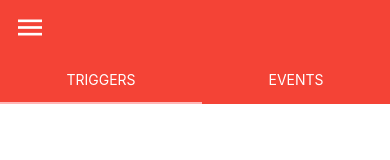
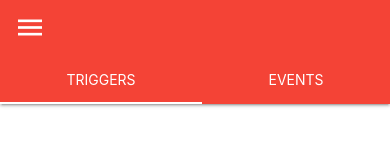
Before and after one commit to adw4236/Prox, a website: page www/action/edit.html in a window 390 px wide. Drawn offline with Linux system fonts and the light colour scheme; some packages are replaced by stand-ins of ours; files whose address does not match are found by name.

Commit message:
Fixed shadow on header with tabs

```diff
--- a/www/action/edit.html
+++ b/www/action/edit.html
@@ -25,7 +25,7 @@
     </head>
     <body>
 
-        <nav id="header" class="red">
+        <nav id="header" class="red header-large">
             <a href="#" data-target="sidenav" class="sidenav-trigger"><i class="icon-menu"></i></a>
             <h5 id="title"></h5>
             <ul class="tabs red">
--- a/www/css/general.css
+++ b/www/css/general.css
@@ -9,11 +9,14 @@
     line-height: 56px;
     text-align: center;
 }
+.header-large{
+    height: 104px;
+}
 #header .tabs a{
     color: white;
 }
 #header .tabs .indicator{
-    background-color: #ffb7b7;
+    background-color: white;
 }
 #nav_title *{
     margin: 0;
```
